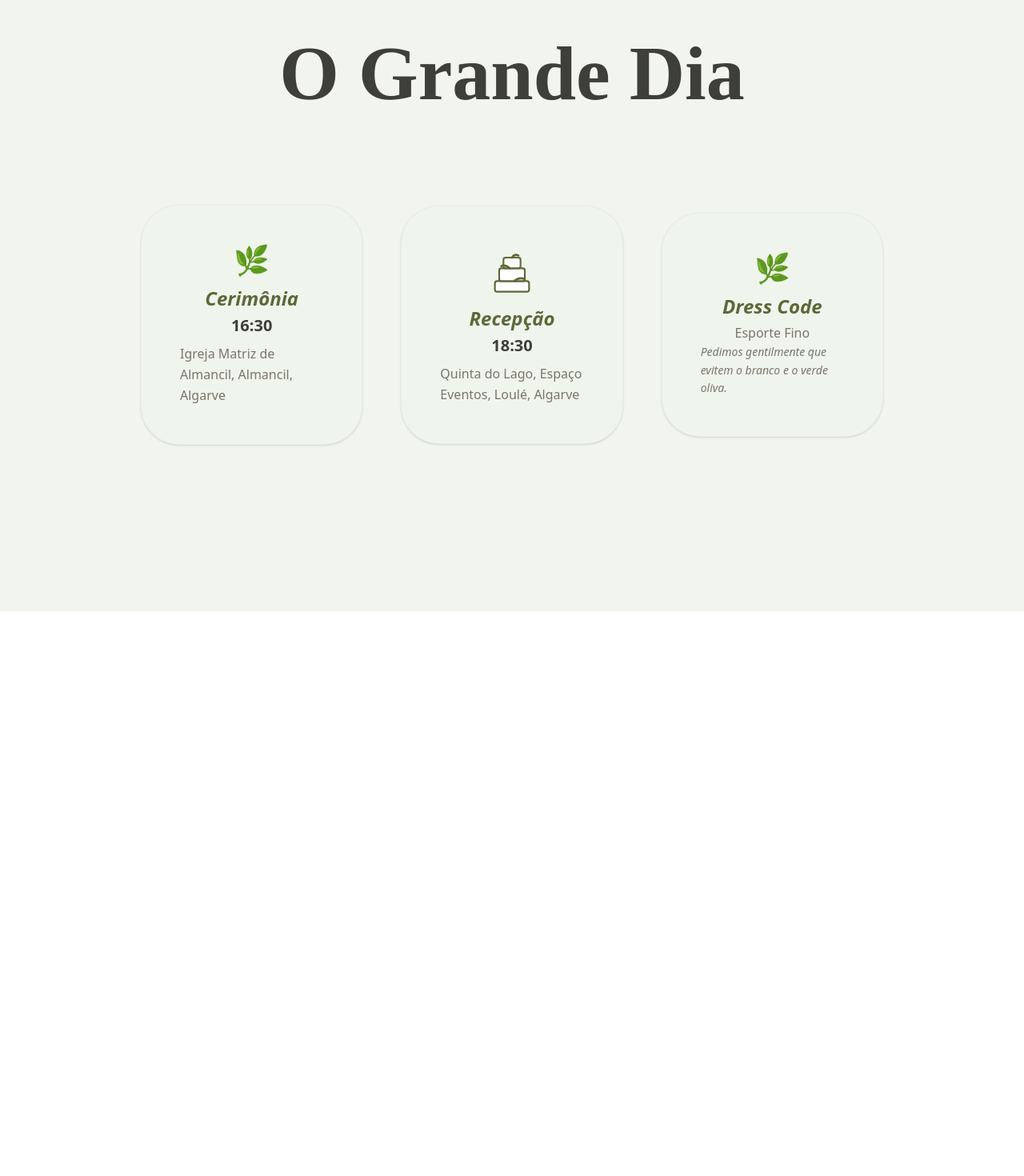
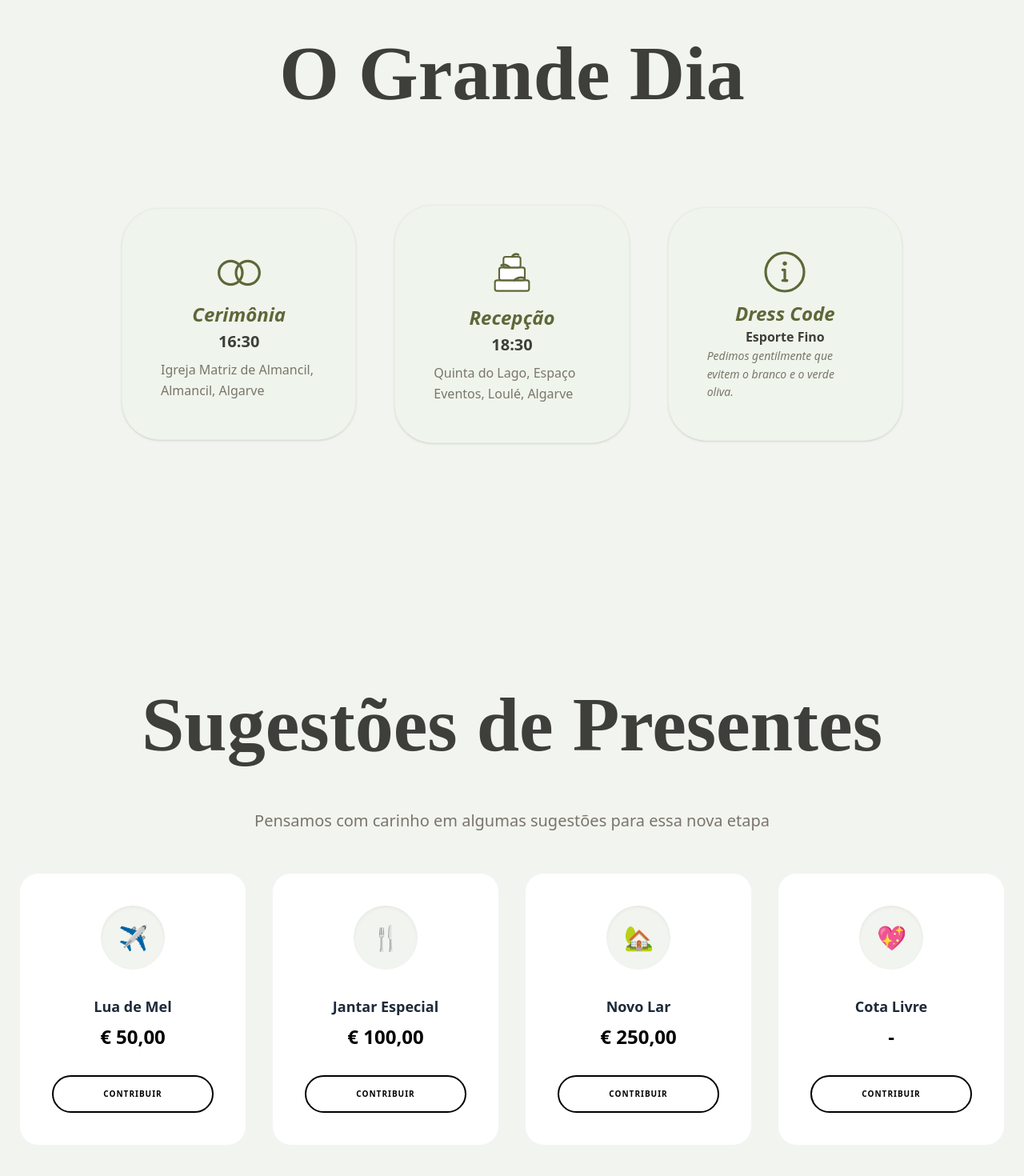
Before and after one commit to Guilherme-codr/meu_casamento, a React (Vite) app: page / in a window 1280 px wide. Shown: the part 884-2354 px from the top of the page at 80% size. Before the commit the page ends 1648 px from the top, so only its background shows below. Built offline with nearby package versions, Linux system fonts and the light colour scheme; a web font is replaced by a local one.

Commit message:
Feito a parte de sugestoes de presentes

```diff
--- a/src/App.jsx
+++ b/src/App.jsx
@@ -2,6 +2,7 @@ import { useEffect } from "react";
 import Header from "./components/header.jsx";
 import Hero from "./components/hero.jsx";
 import Grande_Dia from "./components/Grande_Dia.jsx";
+import Lista_Presentes from "./components/Lista_Presentes.jsx";
 
 function App() {
   useEffect(() => {
@@ -17,8 +18,11 @@ function App() {
       <Header />
       <Hero />
 
-      <section className="py-32 px-6 max-w-5xl mx-auto scroll-mt">
+      <section className="py-32 px-6 w-full h-full  scroll-mt">
         <Grande_Dia />
+      </section>
+      <section className="py-24 px-6 w-full h-full scroll-mt ">
+        <Lista_Presentes />
       </section>
     </div>
   );
--- /dev/null
+++ b/src/assets/BoloCasamentoIcon.jsx
@@ -0,0 +1,63 @@
+const BoloCasamentoIcon = (props) => {
+  return (
+    <svg
+      viewBox="0 0 24 24"
+      fill="none"
+      xmlns="http://www.w3.org/2000/svg"
+      {...props} // Isso permite passar classes do Tailwind
+    >
+      <rect
+        x="4"
+        y="17"
+        width="16"
+        height="5"
+        rx="1"
+        fill="white"
+        stroke="#5E6738"
+        strokeWidth="0.8"
+      />
+      <rect
+        x="6"
+        y="11"
+        width="12"
+        height="6"
+        rx="1"
+        fill="white"
+        stroke="#5E6738"
+        strokeWidth="0.8"
+      />
+      <rect
+        x="8"
+        y="6"
+        width="8"
+        height="5"
+        rx="1"
+        fill="white"
+        stroke="#5E6738"
+        strokeWidth="0.8"
+      />
+
+      {/* Detalhes Verdes (Folhas) */}
+      <path
+        d="M12 6C12 6 13 4 15 5"
+        stroke="#5E6738"
+        strokeWidth="1"
+        strokeLinecap="round"
+      />
+      <path
+        d="M11 11C11 11 9 9 7 10"
+        stroke="#5E6738"
+        strokeWidth="1"
+        strokeLinecap="round"
+      />
+      <path
+        d="M13 17C13 17 15 15 18 16"
+        stroke="#5E6738"
+        strokeWidth="1"
+        strokeLinecap="round"
+      />
+    </svg>
+  );
+};
+
+export default BoloCasamentoIcon;
--- /dev/null
+++ b/src/assets/CerimoniaIcon.jsx
@@ -0,0 +1,29 @@
+const CerimoniaIcon = (props) => {
+  return (
+    <svg
+      viewBox="0 0 24 24"
+      fill="none"
+      xmlns="http://www.w3.org/2000/svg"
+      {...props}
+    >
+      {/* Aliança Esquerda */}
+      <circle
+        cx="8"
+        cy="12"
+        r="5.5"
+        stroke="#5E6738"
+        strokeWidth="1.2"
+      />
+      {/* Aliança Direita */}
+      <circle
+        cx="16"
+        cy="12"
+        r="5.5"
+        stroke="#5E6738"
+        strokeWidth="1.2"
+      />
+    </svg>
+  );
+};
+
+export default CerimoniaIcon;
--- /dev/null
+++ b/src/assets/DressCodeIcon.jsx
@@ -0,0 +1,42 @@
+const DressCodeIcon = (props) => {
+  return (
+    <svg
+      viewBox="0 0 24 24"
+      fill="none"
+      xmlns="http://www.w3.org/2000/svg"
+      {...props}
+    >
+      {/* Círculo Externo */}
+      <circle
+        cx="12"
+        cy="12"
+        r="9"
+        stroke="#5E6738"
+        strokeWidth="1.2"
+      />
+      {/* Ponto do i */}
+      <circle
+        cx="12"
+        cy="8"
+        r="1"
+        fill="#5E6738"
+      />
+      {/* Corpo do i com serifa */}
+      <path
+        d="M11 11H12V16H13"
+        stroke="#5E6738"
+        strokeWidth="1.2"
+        strokeLinecap="round"
+        strokeLinejoin="round"
+      />
+      <path
+        d="M11 16H13"
+        stroke="#5E6738"
+        strokeWidth="1.2"
+        strokeLinecap="round"
+      />
+    </svg>
+  );
+};
+
+export default DressCodeIcon;
--- a/src/components/BoloCasamentoIcon.jsx
+++ /dev/null
@@ -1,21 +0,0 @@
-const BoloCasamentoIcon = (props) => {
-  return (
-    <svg
-      viewBox="0 0 24 24"
-      fill="none"
-      xmlns="http://www.w3.org/2000/svg"
-      {...props} // Isso permite passar classes do Tailwind
-    >
-      <rect x="4" y="17" width="16" height="5" rx="1" fill="white" stroke="#5E6738" strokeWidth="0.8" />
-      <rect x="6" y="11" width="12" height="6" rx="1" fill="white" stroke="#5E6738" strokeWidth="0.8" />
-      <rect x="8" y="6" width="8" height="5" rx="1" fill="white" stroke="#5E6738" strokeWidth="0.8" />
-
-      {/* Detalhes Verdes (Folhas) */}
-      <path d="M12 6C12 6 13 4 15 5" stroke="#5E6738" strokeWidth="1" strokeLinecap="round" />
-      <path d="M11 11C11 11 9 9 7 10" stroke="#5E6738" strokeWidth="1" strokeLinecap="round" />
-      <path d="M13 17C13 17 15 15 18 16" stroke="#5E6738" strokeWidth="1" strokeLinecap="round" />
-    </svg>
-  );
-};
-
-export default BoloCasamentoIcon;
--- a/src/components/Grande_Dia.jsx
+++ b/src/components/Grande_Dia.jsx
@@ -1,5 +1,7 @@
 import { motion } from "framer-motion";
-import BoloCasamentoIcon from "./BoloCasamentoIcon";
+import BoloCasamentoIcon from "../assets/BoloCasamentoIcon";
+import DressCodeIcon from "../assets/DressCodeIcon";
+import CerimoniaIcon from "../assets/CerimoniaIcon";
 
 function Grande_Dia() {
   return (
@@ -29,8 +31,8 @@ function Grande_Dia() {
         <div className="pt-29 grid grid-cols-1 md:grid-cols-3 gap-12 justify-center items-center cursor-default">
           <div className=" bg-bg-card  p-12 rounded-[3rem] shadow-sm border border-[#5E6738]/5 group hover:border-olive/20 transition-all duration-500">
             <div className="flex flex-col justify-center items-center">
-              <div className="text-olive mb-3 flex justify-center text-4xl transform group-hover:scale-110 transition-transform">
-                🌿
+              <div className="text-olive mb-1 flex justify-center text-4xl transform group-hover:scale-110 transition-transform">
+                <CerimoniaIcon className="w-16 h-16" />
               </div>
               <h3 className="text-2xl mb-1 serif font-semibold italic text-primary">
                 Cerimônia
@@ -78,18 +80,17 @@ function Grande_Dia() {
           >
             <div className=" bg-bg-card p-12 rounded-[3rem] shadow-sm border border-[#5E6738]/5 group hover:border-olive/20 transition-all duration-500">
               <div className="flex flex-col justify-center items-center">
-                <div className="text-olive mb-3 flex justify-center text-4xl transform group-hover:scale-110 transition-transform">
-                  🌿
+                <div className="text-olive mb-1 flex justify-center text-4xl transform group-hover:scale-110 transition-transform">
+                  <DressCodeIcon className="w-16 h-16" />
                 </div>
-                <h3 className="text-2xl mb-1 serif font-semibold italic text-primary">
+                <h3 className="text-2xl serif font-semibold italic text-primary">
                   Dress Code
                 </h3>
-                <p className="text-text-secondary leading-relaxed">
+                <p className="text-text-primary leading-relaxed font-bold ">
                   Esporte Fino
                 </p>
                 <p className="text-text-secondary text-sm italic leading-relaxed">
-                  Pedimos gentilmente que
-                  evitem o branco e o verde oliva.
+                  Pedimos gentilmente que evitem o branco e o verde oliva.
                 </p>
               </div>
             </div>
--- /dev/null
+++ b/src/components/Lista_Presentes.jsx
@@ -0,0 +1,128 @@
+import { motion } from "framer-motion";
+
+function Lista_Presentes() {
+  return (
+    <section
+      id="presentes"
+      className="relative flex flex-wrap justify-center items-center scroll-mt"
+    >
+      <motion.div
+        initial={{ opacity: 0, y: 100 }}
+        whileInView={{ opacity: 1, y: 0 }}
+        viewport={{ once: true }}
+        transition={{ duration: 1, delay: 0.1 }}
+      >
+        <h1 className="flex font-primary text-text-primary text-2xl md:text-8xl font-bold">
+          Sugestões de Presentes
+        </h1>
+      </motion.div>
+
+      <motion.div
+        initial={{ opacity: 0, y: 100 }}
+        whileInView={{ opacity: 1, y: 0 }}
+        md:viewport={{ once: true, amount: 0.5 }}
+        viewport={{ once: true, amount: 0.3 }}
+        transition={{ duration: 1, delay: 0.7 }}
+      >
+        <div className="pt-4 md:pt-14 max-w-4xl text-center">
+          <p className="text-text-secondary leading-relaxed text-lg md:text-xl">
+            Pensamos com carinho em algumas sugestões para essa nova etapa
+          </p>
+        </div>
+      </motion.div>
+
+      <div className="grid grid-cols-1 sm:grid-cols-2 lg:grid-cols-4 gap-8 pt-12 w-full h-full">
+
+        {/* Primeira Fileira 4 ITEMS */}
+        <motion.div
+          initial={{ opacity: 0, y: 100 }}
+          whileInView={{ opacity: 1, y: 0 }}
+          md:viewport={{ once: true, amount: 0.5 }}
+          viewport={{ once: true, amount: 0.3 }}
+          transition={{ duration: 1, delay: 0.2 }}
+        >
+          <div class="bg-white border border-gray-100 rounded-3xl p-10 text-center hover:shadow-2xl transition-all duration-300 transform hover:-translate-y-2">
+            <div class="w-20 h-20 mx-auto mb-8 bg-[#F2F4EF] rounded-full flex items-center justify-center text-3xl shadow-inner text-olive">
+              ✈️
+            </div>
+            <h4 class="font-bold text-gray-800 text-lg mb-2">Lua de Mel</h4>
+            <p class="text-olive font-black text-2xl mb-8">€ 50,00</p>
+            <button class="w-full py-3.5 border-2 border-olive text-olive rounded-full hover:bg-olive hover:text-primary transition-all font-bold uppercase text-[10px] tracking-widest">
+              Contribuir
+            </button>
+          </div>
+        </motion.div>
+
+        <motion.div
+          initial={{ opacity: 0, y: 100 }}
+          whileInView={{ opacity: 1, y: 0 }}
+          md:viewport={{ once: true, amount: 0.5 }}
+          viewport={{ once: true, amount: 0.3 }}
+          transition={{ duration: 1, delay: 0.4 }}
+        >
+          <div class="bg-white border border-gray-100 rounded-3xl p-10 text-center hover:shadow-2xl transition-all duration-300 transform hover:-translate-y-2">
+            <div class="w-20 h-20 mx-auto mb-8 bg-[#F2F4EF] rounded-full flex items-center justify-center text-3xl shadow-inner text-olive">
+              🍴
+            </div>
+            <h4 class="font-bold text-gray-800 text-lg mb-2">
+              Jantar Especial
+            </h4>
+            <p class="text-olive font-black text-2xl mb-8">€ 100,00</p>
+            <button class="w-full py-3.5 border-2 border-olive text-olive rounded-full hover:bg-olive hover:text-primary transition-all font-bold uppercase text-[10px] tracking-widest">
+              Contribuir
+            </button>
+          </div>
+        </motion.div>
+
+        <motion.div
+          initial={{ opacity: 0, y: 100 }}
+          whileInView={{ opacity: 1, y: 0 }}
+          md:viewport={{ once: true, amount: 0.5 }}
+          viewport={{ once: true, amount: 0.3 }}
+          transition={{ duration: 1, delay: 0.5 }}
+        >
+          <div class="bg-white border border-gray-100 rounded-3xl p-10 text-center hover:shadow-2xl transition-all duration-300 transform hover:-translate-y-2">
+            <div class="w-20 h-20 mx-auto mb-8 bg-[#F2F4EF] rounded-full flex items-center justify-center text-3xl shadow-inner text-olive">
+              🏡
+            </div>
+            <h4 class="font-bold text-gray-800 text-lg mb-2">Novo Lar</h4>
+            <p class="text-olive font-black text-2xl mb-8">€ 250,00</p>
+            <button class="w-full py-3.5 border-2 border-olive text-olive rounded-full hover:bg-olive hover:text-primary transition-all font-bold uppercase text-[10px] tracking-widest">
+              Contribuir
+            </button>
+          </div>
+        </motion.div>
+
+        <motion.div
+          initial={{ opacity: 0, y: 100 }}
+          whileInView={{ opacity: 1, y: 0 }}
+          md:viewport={{ once: true, amount: 0.5 }}
+          viewport={{ once: true, amount: 0.3 }}
+          transition={{ duration: 1, delay: 0.6 }}
+        >
+          <div class="bg-white border border-gray-100 rounded-3xl p-10 text-center hover:shadow-2xl transition-all duration-300 transform hover:-translate-y-2">
+            <div class="w-20 h-20 mx-auto mb-8 bg-[#F2F4EF] rounded-full flex items-center justify-center text-3xl shadow-inner text-olive">
+              💖
+            </div>
+            <h4 class="font-bold text-gray-800 text-lg mb-2">Cota Livre</h4>
+            <p class="text-olive font-black text-2xl mb-8">-</p>
+            <button class="w-full py-3.5 border-2 border-olive text-olive rounded-full hover:bg-olive hover:text-primary transition-all font-bold uppercase text-[10px] tracking-widest">
+              Contribuir
+            </button>
+          </div>
+        </motion.div>
+
+        {/* SEGUNDA FILEIRA 4 ITEMS */}
+
+
+        {/* TERCEIRA FILEIRA 4 ITEMS */}
+
+
+        {/* QUARTA FILEIRA 4 ITEMS */}
+
+      </div>
+    </section>
+  );
+}
+
+export default Lista_Presentes;
```
Also changed, not shown: src/components/Hero.jsx (+10 -9 lines).
